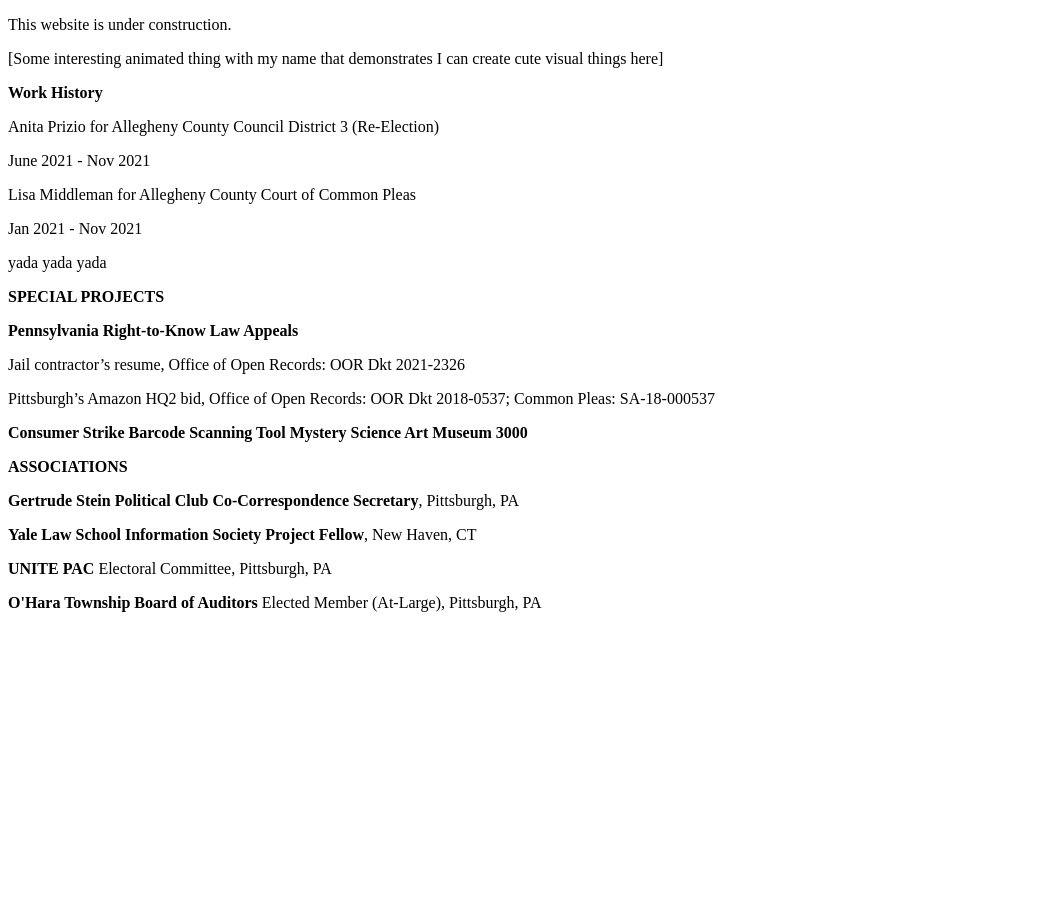
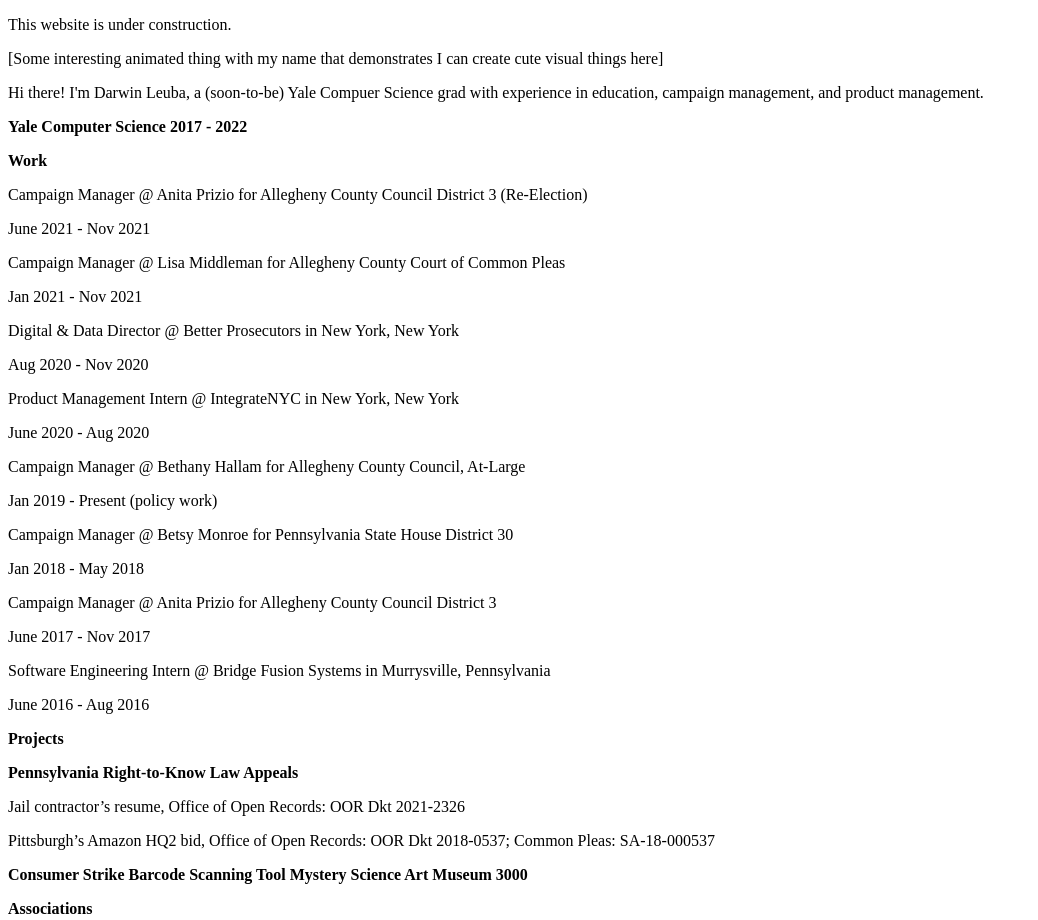
Before and after one commit to darwinleuba/darwinleuba.github.io, a plain HTML site: page index.html in a window 1280 px wide. Shown: the top 920 px of the page, without its empty margins (0-1038 px from the left). Before the commit the page ends 800 px from the top, so only its background shows below. Drawn offline with Linux system fonts and the light colour scheme.

Commit message:
Update index.html

```diff
--- a/index.html
+++ b/index.html
@@ -6,17 +6,38 @@
 
 <p>[Some interesting animated thing with my name that demonstrates I can create cute visual things here]</p>
 
-<p><b>Work History</b></p>
+<p>Hi there! I'm Darwin Leuba, a (soon-to-be) Yale Compuer Science grad with experience in education, campaign management, and product management.</p>
 
-<p>Anita Prizio for Allegheny County Council District 3 (Re-Election)</p>
+
+<p><b>Yale Computer Science 2017 - 2022 </b></p>
+
+<p><b>Work</b></p>
+
+<p>Campaign Manager @ Anita Prizio for Allegheny County Council District 3 (Re-Election)</p>
 <p>June 2021 - Nov 2021</p>
 
-<p>Lisa Middleman for Allegheny County Court of Common Pleas</p>
+<p>Campaign Manager @ Lisa Middleman for Allegheny County Court of Common Pleas</p>
 <p>Jan 2021 - Nov 2021</p>
 
-<p>yada yada yada</p>
+<p>Digital & Data Director @ Better Prosecutors in New York, New York</p>
+<p>Aug 2020 - Nov 2020</p>
 
-<p><b>SPECIAL PROJECTS</b></p>
+<p>Product Management Intern @ IntegrateNYC in New York, New York</p>
+<p>June 2020 - Aug 2020</p>
+
+<p>Campaign Manager @ Bethany Hallam for Allegheny County Council, At-Large</p>
+<p>Jan 2019 - Present (policy work)</p>
+
+<p>Campaign Manager @ Betsy Monroe for Pennsylvania State House District 30</p>
+<p>Jan 2018 - May 2018</p>
+
+<p>Campaign Manager @ Anita Prizio for Allegheny County Council District 3</p>
+<p>June 2017 - Nov 2017</p>
+
+<p>Software Engineering Intern @ Bridge Fusion Systems in Murrysville, Pennsylvania</p>
+<p>June 2016 - Aug 2016</p>
+
+<p><b>Projects</b></p>
 
 <b>Pennsylvania Right-to-Know Law Appeals</b>
 
@@ -28,7 +49,7 @@
 
 <b>Mystery Science Art Museum 3000</b>
 
-<p><b>ASSOCIATIONS</b></p>
+<p><b>Associations</b></p>
 <p><b>Gertrude Stein Political Club Co-Correspondence Secretary</b>, Pittsburgh, PA</p>
 <p><b>Yale Law School Information Society Project Fellow</b>, New Haven, CT</p>
 <p><b>UNITE PAC</b> Electoral Committee, Pittsburgh, PA</p>
```
